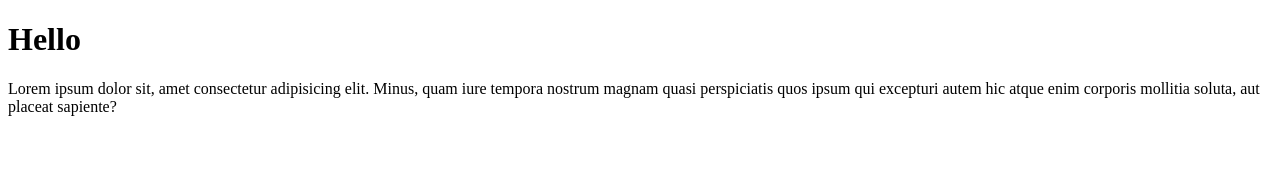
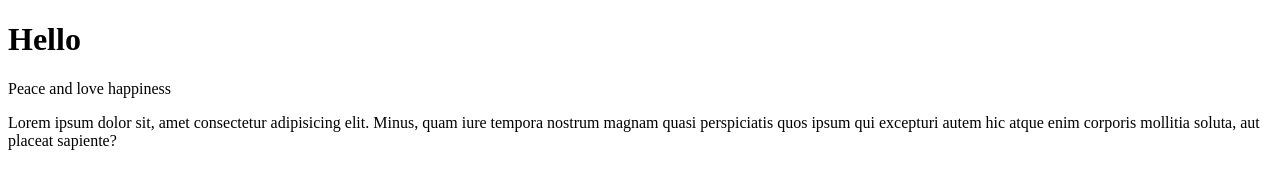
Before and after one commit to paulettedejesus/-week-1-checkpoint, a plain HTML site: page index.html in a window 1280 px wide. Drawn offline with Linux system fonts and the light colour scheme.

Commit message:
Peace and love happiness

```diff
--- a/index.html
+++ b/index.html
@@ -7,6 +7,7 @@
 </head>
 <body>
     <h1>Hello</h1>
+    <p>Peace and love happiness</p>
     <p>Lorem ipsum dolor sit, amet consectetur adipisicing elit. Minus, quam iure tempora nostrum magnam quasi perspiciatis quos ipsum qui excepturi autem hic atque enim corporis mollitia soluta, aut placeat sapiente?</p>
 </body>
 </html>
```
